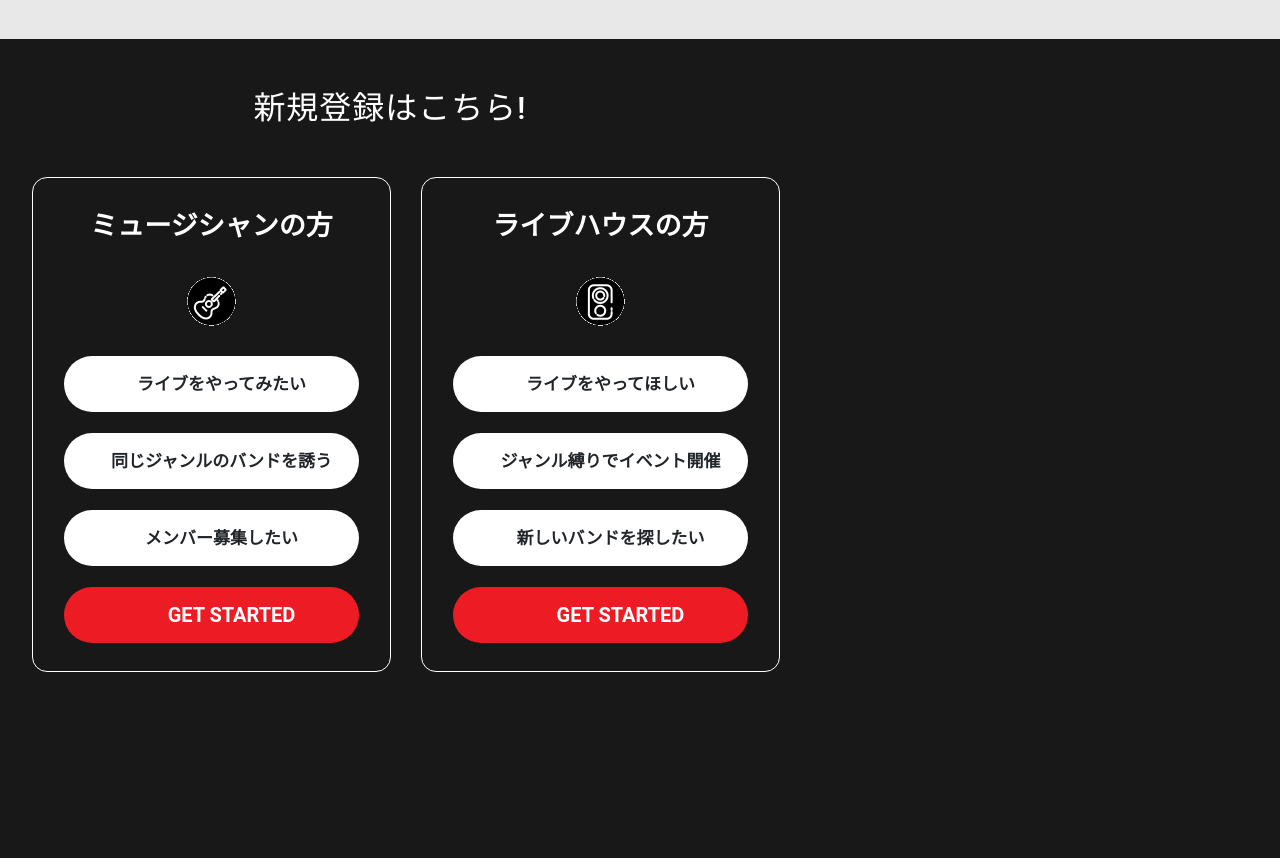
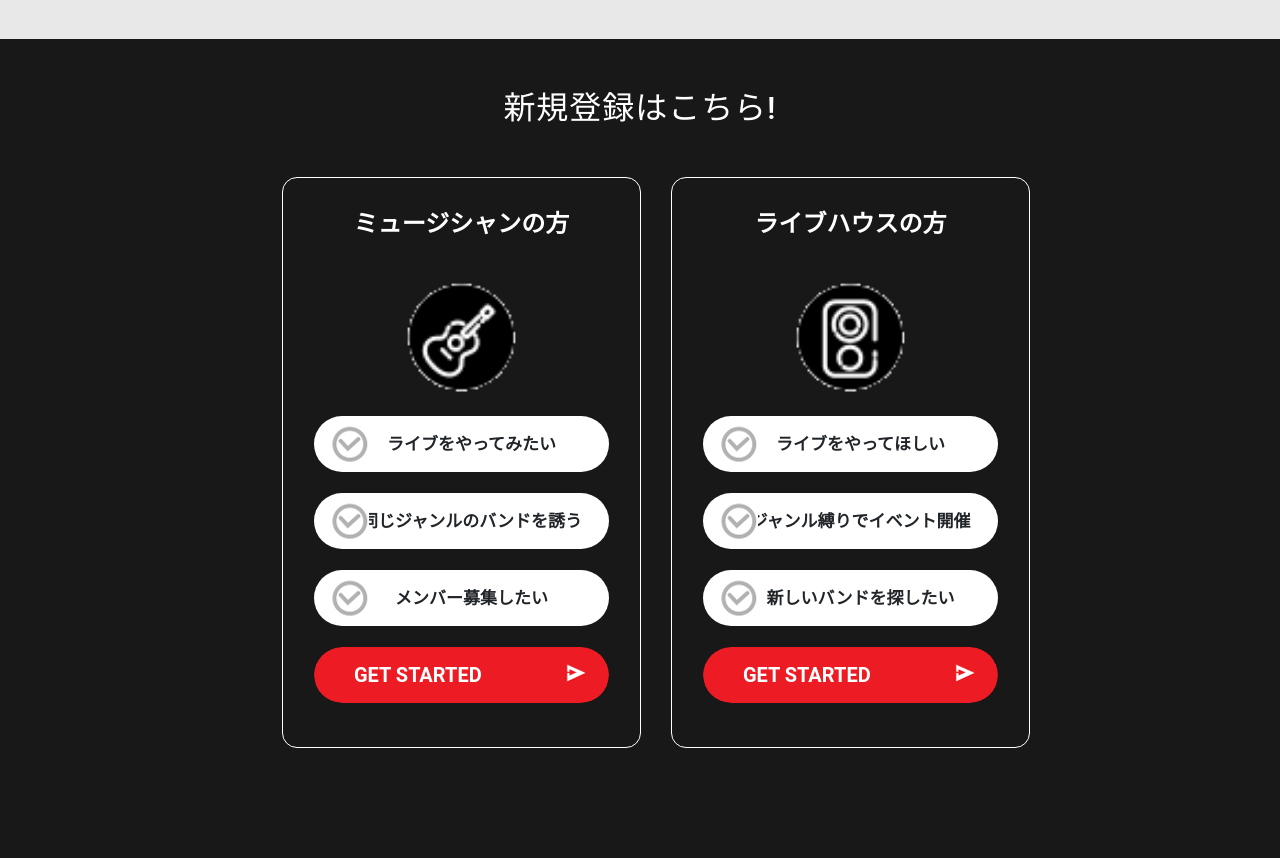
Before and after one commit to kaoriari/learningHTML2, a website built with webpack: page index.html in a window 1280 px wide. Shown: the part 3646-4504 px from the top of the page. Built offline with nearby package versions, Linux system fonts and the light colour scheme; files whose address does not match are found by name.

Commit message:
MBA仮top

```diff
--- a/css/style.css
+++ b/css/style.css
@@ -1,7 +1,7 @@
 @charset "utf-8";
 
 body {
-    font-family: adobe-clean, "adobe clean", "ヒラギノ角ゴ Pro W3", "Hiragino Kaku Gothic Pro", "メイリオ", Meiryo, "ＭＳ Ｐゴシック", "MS PGothic", "Roboto", "游ゴシック", sans-serif;
+    font-family: "ヒラギノ角ゴ Pro W3", "Hiragino Kaku Gothic Pro", "メイリオ", Meiryo, "ＭＳ Ｐゴシック", "MS PGothic", "Roboto", "游ゴシック", sans-serif;
     overflow-y: scroll;
 }
 
@@ -9,6 +9,7 @@ body {
     body {
         font-size: 13px;
     }
+
     .img_container {
         width: 100%;
     }
@@ -103,26 +104,39 @@ header .img_container {
     padding-bottom: 15px;
 }
 
+.button li:hover {
+    display: block;
+	background: #fff;
+	color: #000;
+}
+
 .button li {
     font-size: 12px;
     text-align: center;
     border: 1px solid #ffffff;
     display: inline-block;
     width: 90px;
-    height: 10px;
+    height: 16px;
     border-radius: 24px;
     line-height: 22px;
-    height: 16px;
     padding: 4px;
     margin: 10px 8px;
     margin-right: 13px;
     list-style: none;
 }
 
-.button a {
+
+
+.button li a {
     display: block;
     color: #ffffff;
     text-decoration: none;
+    line-height: 18px;
+}
+
+.button li a:hover {
+    color: #000;
+    line-height: 16px;
   }
 
 .platform {
@@ -236,7 +250,7 @@ header .img_container {
     margin-bottom: 10px;
     z-index: 2;
     position: absolute;
-    top: -33px;
+    top: -31px;
     left: 152px;
 }
 
@@ -248,7 +262,7 @@ header .img_container {
     align-items: center;
     line-height: 1.8;
     position: absolute;
-    top: 9px;
+    top: 12px;
     left: 60px;
 }
 
@@ -257,7 +271,7 @@ header .img_container {
     align-items: center;
     margin-left: 23px;
     position: absolute;
-    top: 15px;
+    top: 18px;
     right: -10px;
 }
 
@@ -279,11 +293,13 @@ header .img_container {
 }
 
 .registmain {
+    width: 1280px;
     display: flex;
+    justify-content: center;
 }
 
 .regist .mainbox {
-    max-width: 940px;
+    max-width: 1280px;
     align-items: center;
 }
 
@@ -294,14 +310,14 @@ header .img_container {
 
 .regist li {
     list-style: none;
+    justify-content: center;
 }
 
 .registmain li {
     width: 374px;
-	border:1px solid #fff;
+    border: 1px solid #fff;
     border-radius: 15px;
     padding: 28px 31px;
-    posi
 }
 
 .registmaintop {
@@ -309,15 +325,21 @@ header .img_container {
     margin-bottom: 30px;
 }
 
+.registmaintop img {
+    transform: scale(2.2);
+    padding-bottom: 15px;
+}
+
 .registtit {
     color: #fff;
-	font-size: 27px;
+    font-size: 24px;
     font-weight: 700;
-	margin-bottom: 30px;
+    margin-top: 0;
+    margin-bottom: 80px;
 }
 
 .registtxt {
-	background: url(../img/top/icon_regist03.svg) #fff no-repeat 13px center /31px 31px;
+    background: #fff no-repeat;
     border-radius: 37px;
     margin-bottom: 21px;
     height: 56px;
@@ -326,22 +348,74 @@ header .img_container {
     font-weight: 700;
     text-align: center;
     padding-left: 20px;
+    position: relative;
+}
+
+.registboticon {
+    width: 38px;
+    height: 37px;
+    position: absolute;
+    left: 17px;
+    top: 10px;
 }
 
 .registmainbut a {
-    text-align: center;
+
     font-size: 20px;
     font-weight: 900;
-	color: #ffffff;
+    color: #fff;
     font-weight: bold;
     text-decoration: none;
     display: block;
-	background: #ED1C24;
+    background: #ED1C24 no-repeat;
     height: 56px;
     line-height: 56px;
     text-indent: 2em;
     border-radius: 37px;
-	background: url(../img/top/icon_regist04.svg) #ED1C24 no-repeat 95% center /19px 17px;
+}
+
+.registget {
+    position: relative;
+}
+
+.registbuticon {
+    width: 33px;
+    height: 31px;
+    position: absolute;
+    right: 18px;
+    top: 10px;
+}
+
+.registmainbut .registget {
+    position: relative;
+    overflow: hidden;
+    border-radius: 37px;
+  }
+
+  .registmainbut .registget::before {
+    content: "";
+    position: absolute;
+    top: 0;
+    left: 0;
+    width: 100%;
+    height: 100%;
+    background-color: rgba(0, 0, 0, 0);
+    transition: background-color 0.3s ease-in-out;
+  }
+
+  .registmainbut .registget:hover::before {
+    background-color: rgba(0, 0, 0, 0.5);
+    border-radius: inherit;
+  }
+
+  .registmainbut a {
+    text-decoration: none;
+    color: #ffffff;
+    transition: opacity 0.3s ease-in-out;
+  }
+
+  .registmainbut:hover a {
+    opacity: 0.8;
   }
 
 .headerlogo {
@@ -360,6 +434,7 @@ h2 {
     color: #ffffff;
     margin-bottom: 50px;
     align-items: center;
+    width: 1280px;
 }
 
 .footertop {
@@ -383,13 +458,15 @@ footer .img_container {
     text-align: center;
     color: #ffffff;
     font-size: 22px;
+    letter-spacing: 6px;
+    line-height: 1.6;
     margin: 40px auto 80px;
 }
 
 .copyright {
     color: #9e9e9e;
     position: relative;
-    top: 7px;
+    top: 8px;
 }
 
 .footertxt {
@@ -401,6 +478,17 @@ footer .img_container {
     width: 1280px;
     height: 80px;
     display: flex;
+}
+
+.solid {
+    display: flex;
+    justify-content: center;
+}
+
+.footerline {
+    border: 0.5px solid #9e9e9e;
+    width: 91%;
+    box-sizing: border-box;
 }
 
 .footerlogo {
--- a/index.html
+++ b/index.html
@@ -6,7 +6,7 @@
   <meta name="viewport"
     content="width=device-width,initial-scale=1.0,minimum-scale=1.0,maximum-scale=1.0,user-scalable=no">
   <meta name="format-detection" content="telephone=no,email=no,address=no">
-
+  <link rel="stylesheet" href="https://cdnjs.cloudflare.com/ajax/libs/normalize/8.0.1/normalize.min.css">
   <meta name="description" content="">
   <meta name="keywords" content="">
   <title>MBA仮</title>
@@ -23,7 +23,8 @@
             <nav class="headernav">
               <ul>
                 <li><a href="index.html"><img src="img/icon_home.png" alt="home_icon">ホーム</a></li>
-                <li><a href="search-livehouse.html"><img src="img/icon_livehouse.png" alt="livehouse_icon">ライブハウス</a></li>
+                <li><a href="search-livehouse.html"><img src="img/icon_livehouse.png" alt="livehouse_icon">ライブハウス</a>
+                </li>
                 <li><a href="search-band.html"><img src="img/icon_band.png" alt="band_icon">バンド</a></li>
                 <li><a href="search-musician.html"><img src="img/icon_musician.png" alt="musician_icon">ミュージシャン</a></li>
                 <li><a href="search-eventer.html"><img src="img/icon_eventer.png" alt="eventer_icon">イベンター</a></li>
@@ -31,8 +32,8 @@
               </ul>
             </nav>
             <div class="button">
-              <li><a href="sign-in.html">Sign up</a></li>
-              <li><a href="auth_login.html">Log in</a></li>
+              <li><a href="sign-in.html" class="headerbut">Sign up</a></li>
+              <li><a href="auth_login.html" class="headerbut">Log in</a></li>
             </div>
           </div>
         </div>
@@ -145,12 +146,12 @@
                   <img src="img/icon_band.png" alt="ミュージシャンの方">
                 </div>
                 <div class="registmainbot">
-									<p class="registtxt">ライブをやってみたい</p>
-									<p class="registtxt">同じジャンルのバンドを誘う</p>
-									<p class="registtxt">メンバー募集したい</p>
+                  <p class="registtxt"><img src="img/backplate_register_icon.png" alt="" class="registboticon">ライブをやってみたい</p>
+                  <p class="registtxt"><img src="img/backplate_register_icon.png" alt="" class="registboticon">同じジャンルのバンドを誘う</p>
+                  <p class="registtxt"><img src="img/backplate_register_icon.png" alt="" class="registboticon">メンバー募集したい</p>
                 </div>
                 <div class="registmainbut">
-									<a href="#">GET STARTED</a>
+                  <p class="registget"><a href="#"><img src="img/backplate_getStarted_icon.png" alt="" class="registbuticon">GET STARTED</a></p>
                 </div>
               </li>
               <li>
@@ -159,12 +160,12 @@
                   <img src="img/icon_livehouse.png" alt="ライブハウスの方">
                 </div>
                 <div class="registmainbot">
-									<p class="registtxt">ライブをやってほしい</p>
-									<p class="registtxt">ジャンル縛りでイベント開催</p>
-									<p class="registtxt">新しいバンドを探したい</p>
+                  <p class="registtxt"><img src="img/backplate_register_icon.png" alt="" class="registboticon">ライブをやってほしい</p>
+                  <p class="registtxt"><img src="img/backplate_register_icon.png" alt="" class="registboticon">ジャンル縛りでイベント開催</p>
+                  <p class="registtxt"><img src="img/backplate_register_icon.png" alt="" class="registboticon">新しいバンドを探したい</p>
                 </div>
                 <div class="registmainbut">
-									<a href="#">GET STARTED</a>
+                  <p class="registget"><a href="#"><img src="img/backplate_getStarted_icon.png" alt="" class="registbuticon">GET STARTED</a></p>
                 </div>
               </li>
             </ul>
@@ -176,6 +177,9 @@
         <div class="footertop">
           <img src="img/title_logo.png" width="380" alt="ViVaLiVe">
           <p class="footerp">バンド活動は<br>あなたに一⽣分の魔法をかける</p>
+        </div>
+        <div class="solid">
+          <div class="footerline"></div>
         </div>
         <div class="footerbot">
           <div class="footerleft">
```
Also changed, not shown: img/backplate_getStarted_icon.png (added), img/backplate_register_icon.png (added). Lines whose indentation alone changed are shown as unchanged.
